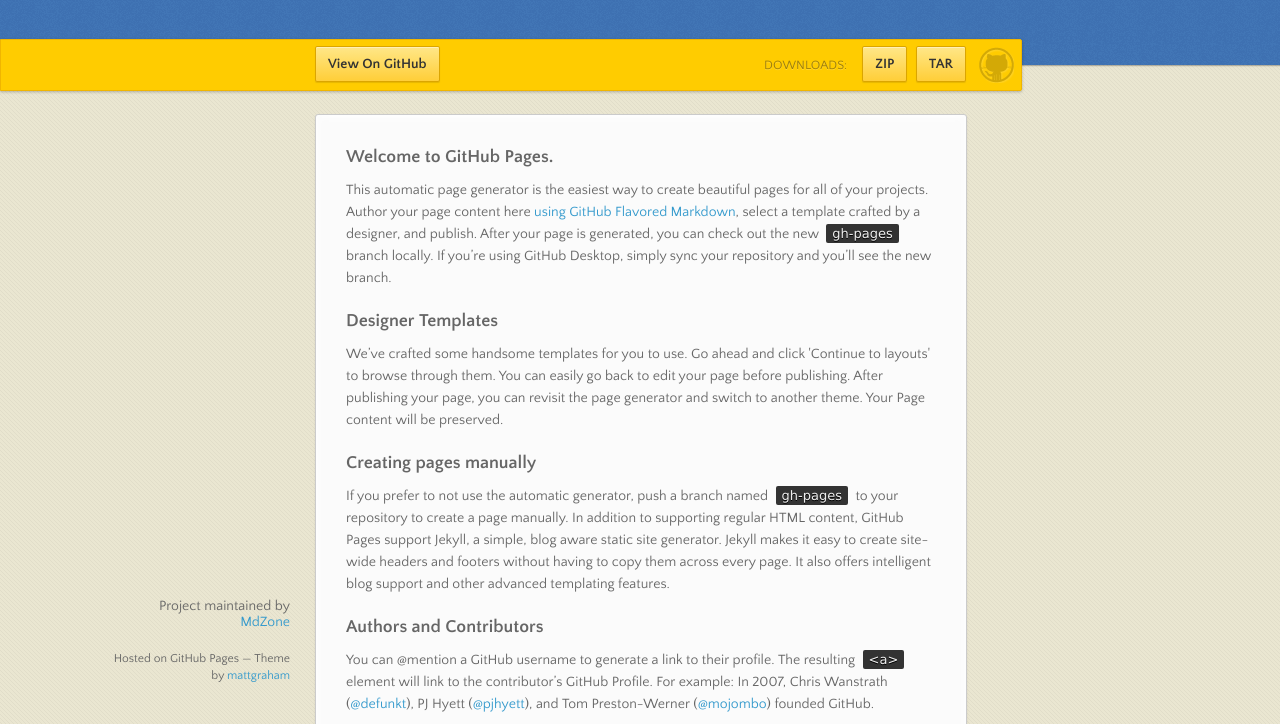
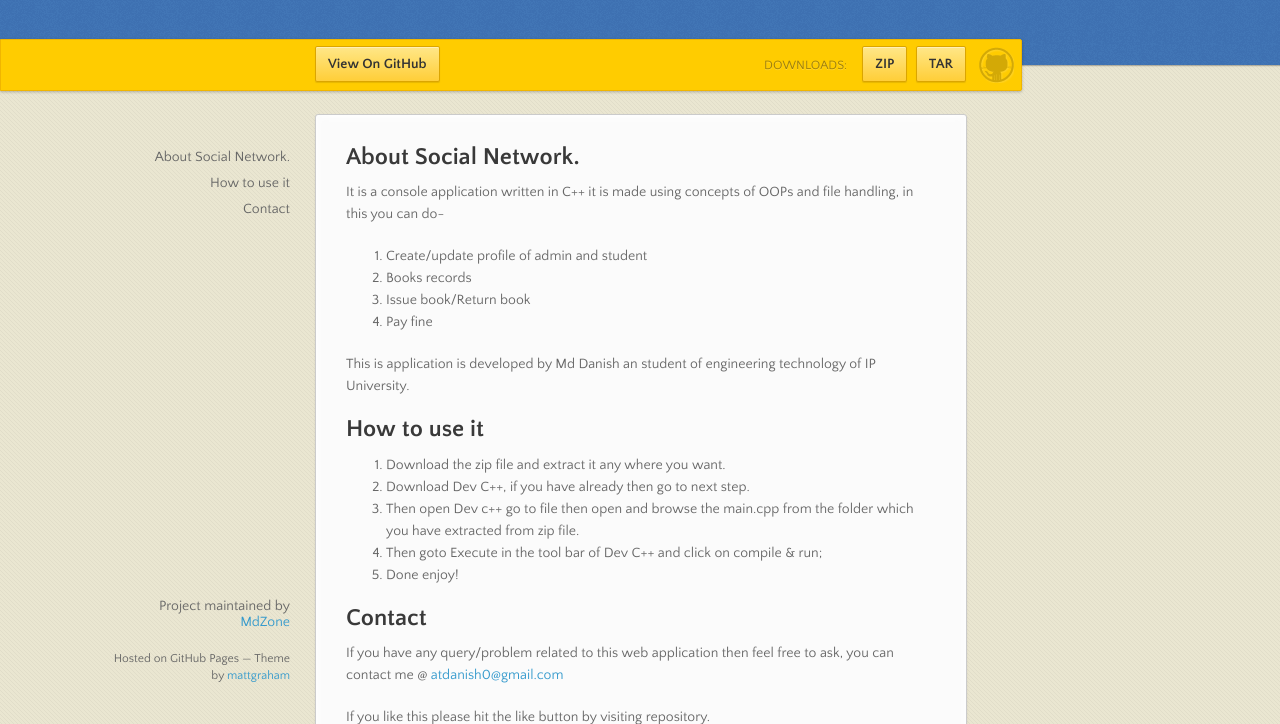
Before and after one commit to okmd/library-management, a plain HTML site: page index.html in a window 1280 px wide. Shown: the part 76-800 px from the top of the page. Drawn offline with nearby package versions, Linux system fonts and the light colour scheme.

```diff
--- a/index.html
+++ b/index.html
@@ -39,30 +39,37 @@
         <ul></ul>
       </nav>
       <section>
-        <h3>
-<a id="welcome-to-github-pages" class="anchor" href="#welcome-to-github-pages" aria-hidden="true"><span aria-hidden="true" class="octicon octicon-link"></span></a>Welcome to GitHub Pages.</h3>
+        <h2>
+<a id="about-social-network" class="anchor" href="#about-social-network" aria-hidden="true"><span aria-hidden="true" class="octicon octicon-link"></span></a>About Social Network.</h2>
 
-<p>This automatic page generator is the easiest way to create beautiful pages for all of your projects. Author your page content here <a href="https://guides.github.com/features/mastering-markdown/">using GitHub Flavored Markdown</a>, select a template crafted by a designer, and publish. After your page is generated, you can check out the new <code>gh-pages</code> branch locally. If you’re using GitHub Desktop, simply sync your repository and you’ll see the new branch.</p>
+<p>It is a console application written in C++ it is made using concepts of OOPs and file handling, in this you can do-  </p>
 
-<h3>
-<a id="designer-templates" class="anchor" href="#designer-templates" aria-hidden="true"><span aria-hidden="true" class="octicon octicon-link"></span></a>Designer Templates</h3>
+<ol>
+<li>Create/update profile of admin and student</li>
+<li>Books records</li>
+<li>Issue book/Return book</li>
+<li>Pay fine</li>
+</ol>
 
-<p>We’ve crafted some handsome templates for you to use. Go ahead and click 'Continue to layouts' to browse through them. You can easily go back to edit your page before publishing. After publishing your page, you can revisit the page generator and switch to another theme. Your Page content will be preserved.</p>
+<p>This is application is developed by Md Danish an student of engineering technology of IP University.</p>
 
-<h3>
-<a id="creating-pages-manually" class="anchor" href="#creating-pages-manually" aria-hidden="true"><span aria-hidden="true" class="octicon octicon-link"></span></a>Creating pages manually</h3>
+<h2>
+<a id="how-to-use-it" class="anchor" href="#how-to-use-it" aria-hidden="true"><span aria-hidden="true" class="octicon octicon-link"></span></a>How to use it</h2>
 
-<p>If you prefer to not use the automatic generator, push a branch named <code>gh-pages</code> to your repository to create a page manually. In addition to supporting regular HTML content, GitHub Pages support Jekyll, a simple, blog aware static site generator. Jekyll makes it easy to create site-wide headers and footers without having to copy them across every page. It also offers intelligent blog support and other advanced templating features.</p>
+<ol>
+<li>Download the zip file and extract it any where you want.</li>
+<li>Download Dev C++, if you have already then go to next step.</li>
+<li>Then open Dev c++ go to file then open and browse the main.cpp from the folder which you have extracted from zip file.</li>
+<li>Then goto Execute in the tool bar of Dev C++ and click on compile &amp; run;</li>
+<li>Done enjoy!</li>
+</ol>
 
-<h3>
-<a id="authors-and-contributors" class="anchor" href="#authors-and-contributors" aria-hidden="true"><span aria-hidden="true" class="octicon octicon-link"></span></a>Authors and Contributors</h3>
+<h2>
+<a id="contact" class="anchor" href="#contact" aria-hidden="true"><span aria-hidden="true" class="octicon octicon-link"></span></a>Contact</h2>
 
-<p>You can @mention a GitHub username to generate a link to their profile. The resulting <code>&lt;a&gt;</code> element will link to the contributor’s GitHub Profile. For example: In 2007, Chris Wanstrath (<a href="https://github.com/defunkt" class="user-mention">@defunkt</a>), PJ Hyett (<a href="https://github.com/pjhyett" class="user-mention">@pjhyett</a>), and Tom Preston-Werner (<a href="https://github.com/mojombo" class="user-mention">@mojombo</a>) founded GitHub.</p>
+<p>If you have any query/problem related to this web application then feel free to ask, you can contact me @ <a href="mailto:atdanish0@gmail.com">atdanish0@gmail.com</a></p>
 
-<h3>
-<a id="support-or-contact" class="anchor" href="#support-or-contact" aria-hidden="true"><span aria-hidden="true" class="octicon octicon-link"></span></a>Support or Contact</h3>
-
-<p>Having trouble with Pages? Check out our <a href="https://help.github.com/pages">documentation</a> or <a href="https://github.com/contact">contact support</a> and we’ll help you sort it out.</p>
+<p>If you like this please hit the like button by visiting repository.</p>
       </section>
       <footer>
         <p>Project maintained by <a href="https://github.com/MdZone">MdZone</a></p>
```
Also changed, not shown: params.json (+1 -1 lines).
